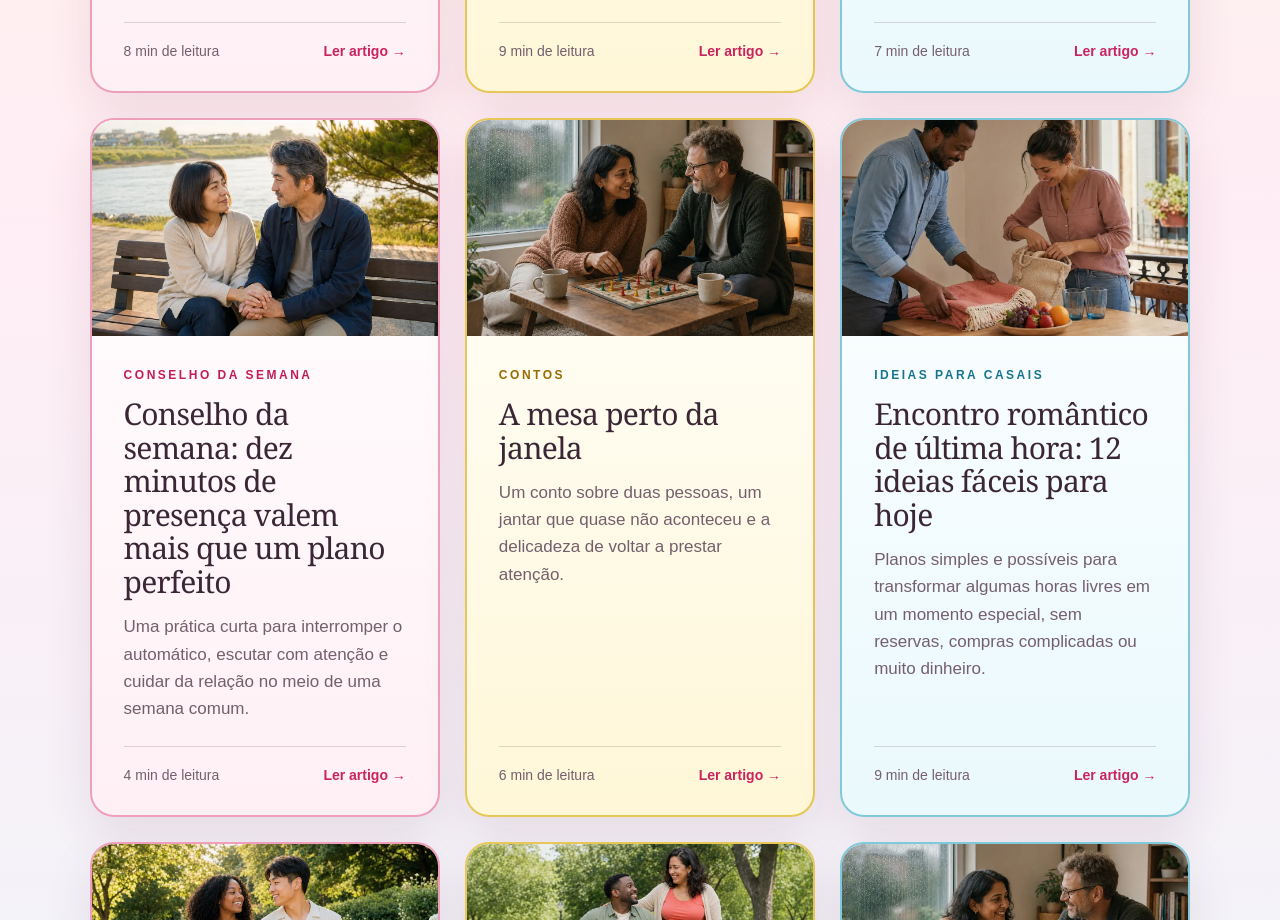
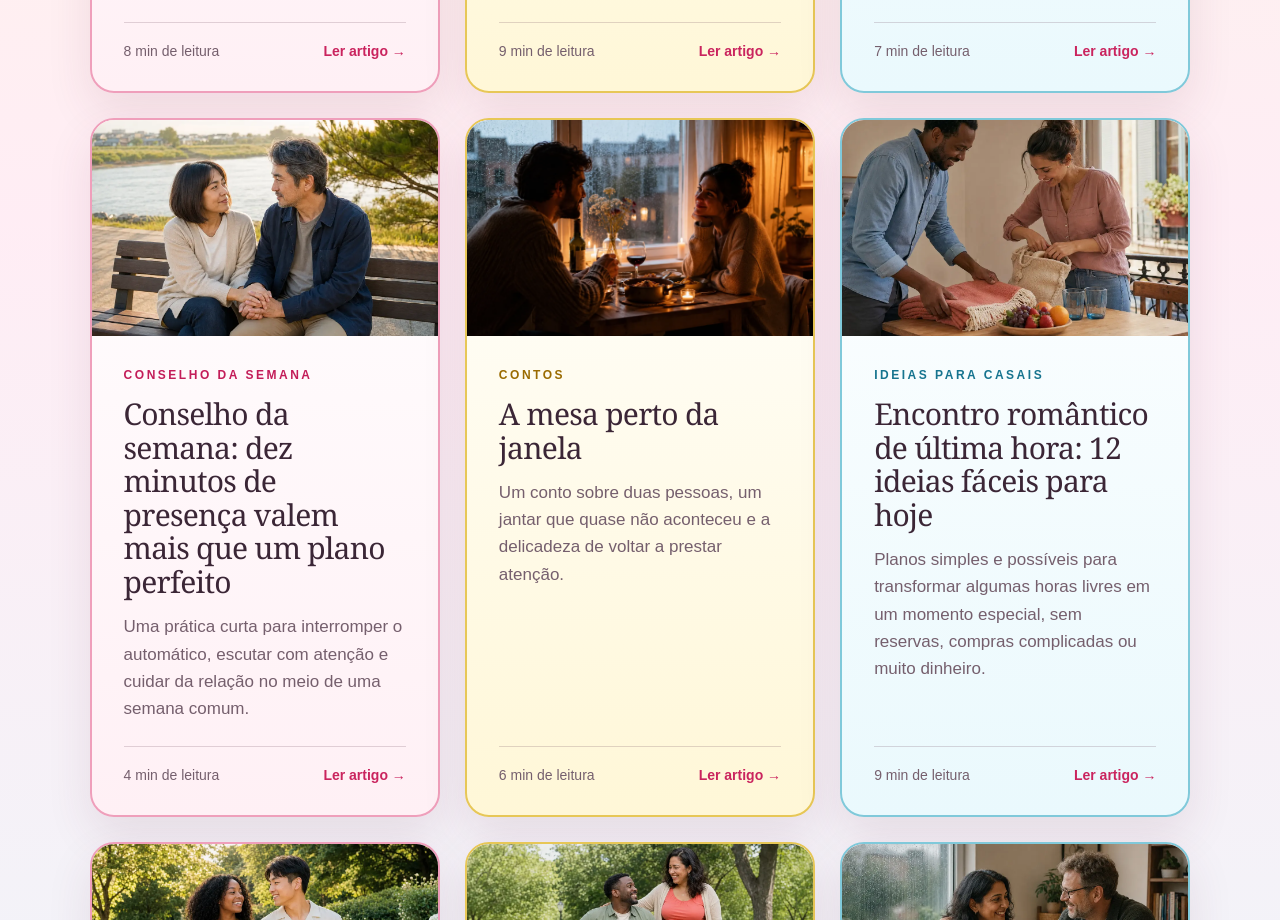
Before and after one commit to q7y2ypdf68-bipe/Simple-Romantic, a Next.js app: page /blog in a window 1280 px wide. Shown: the part 2220-3140 px from the top of the page. Built offline with nearby package versions, Linux system fonts and the light colour scheme.

Commit message:
Replace A mesa perto da janela image

```diff
--- a/app/blog/posts.ts
+++ b/app/blog/posts.ts
@@ -200,7 +200,7 @@ export const blogPosts: BlogPost[] = [
       label: "CONTO FICTÍCIO",
       text: "Esta história é uma obra de ficção. Personagens e acontecimentos foram criados para esta publicação.",
     },
-    image: "/images/blog/06-dia-de-chuva.webp",
+    image: "/images/blog/16-a-mesa-perto-da-janela.webp",
     imageAlt: "Casal adulto conversando em casa enquanto a chuva cai do lado de fora",
     published: "31 de julho de 2026",
     publishedIso: "2026-07-31",
```
Also changed, not shown: public/images/blog/16-a-mesa-perto-da-janela.webp (added).
